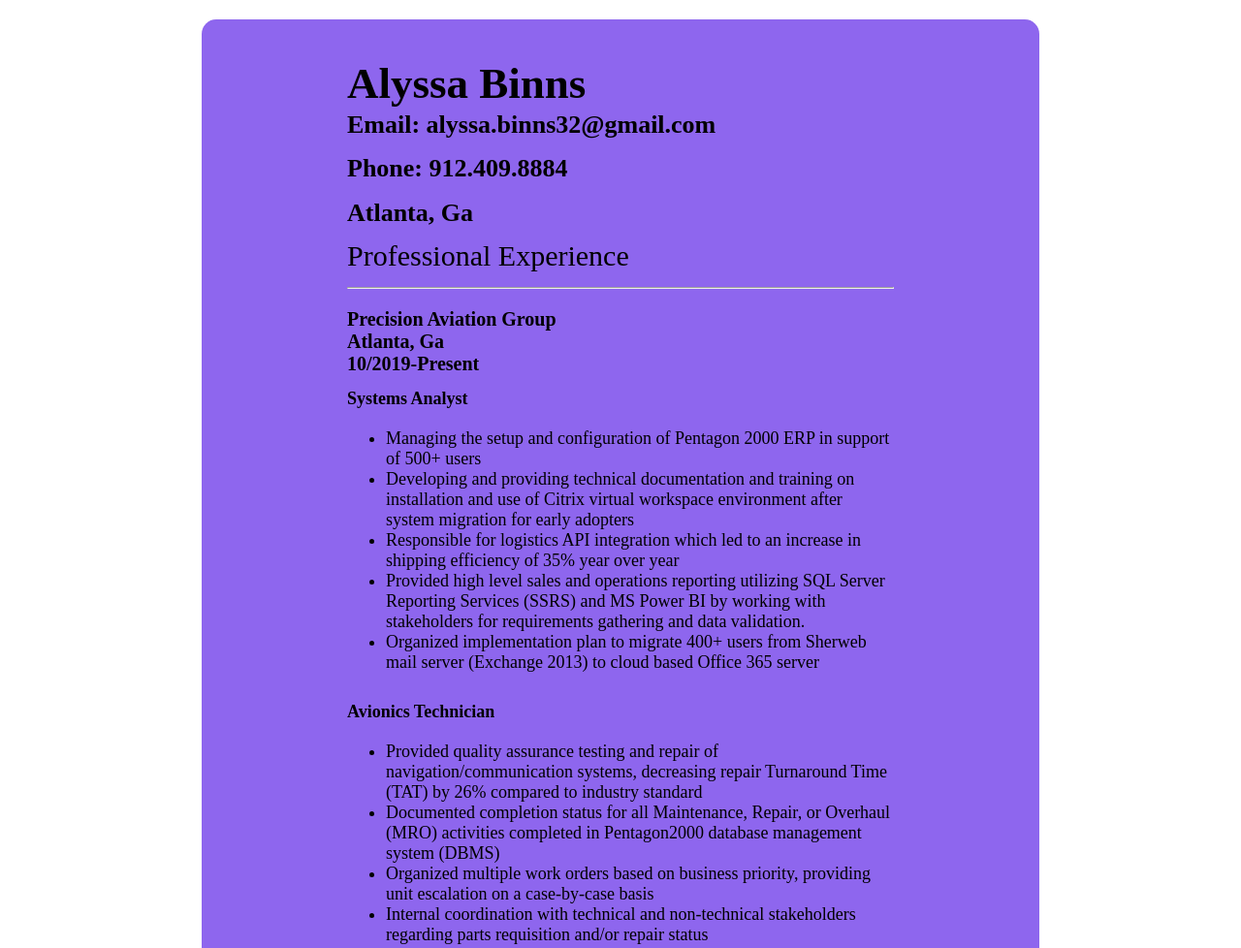
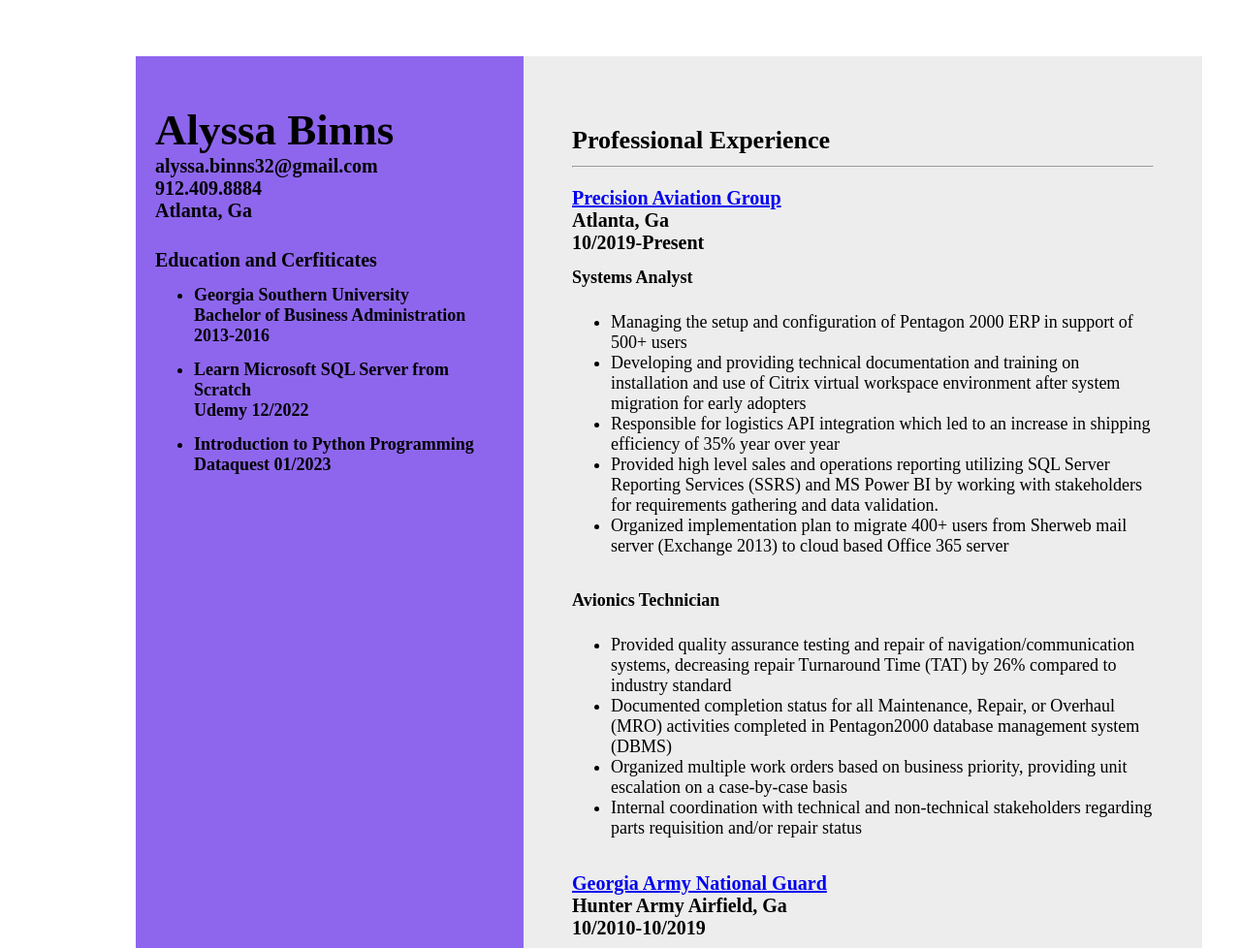
Before and after one commit to alyssabinns/alyssabinns.github.io, a plain HTML site: page index.html in a window 1280 px wide. Shown: the top 978 px of the page at 97% size. Drawn offline with Linux system fonts and the light colour scheme.

Commit message:
Resume update 1
-Added skills section
-Split resume into left and right grid utilizing grid-template-columns CSS property
-Updated container, experience, and education sections to division classes instead of IDs
-Center justified body, was previously left justified

```diff
--- a/Resume CSS.css
+++ b/Resume CSS.css
@@ -1,18 +1,56 @@
-#container {
-	margin-top: 20px;
-	margin-left: 200px;
-	margin-right: 200px;
+body {
+    display: flex;
+    justify-content: center;
+    align-items: center;
+    min-height:100vh;
+}
 
-	padding: 10px 150px 10px 150px;
+.container {
+    position: relative;
+    width: 100%;
+    max-width: 1000px;
+    min-height: 1000px;
+    background: #fff;
+    margin:50px;
+    display: grid;
+    grid-template-columns: 2fr 3fr ;
 
-	border-radius: 15px;
-	background-color: #8e66ee;
+}
 
+.left_side {
+	position: relative;
+	width: 100% ;
+	padding: 50px;
+	background: #8e66ee;
+	margin:0;
+    padding:20px;
+    box-sizing:border-box;
+}
+
+
+
+.right_side {
+	position: relative;
+	width: 100% ;
+	padding: 50px;
+	background: #ecececec;
+
+}
+
+#content-contact {
+	font-size: 15px;
+	margin-right:10px;
 	text-align: left;
 }
 
-#content-experience {
-	font-size: 30px;
+
+.content-education {
+	font-size: 15px;
+	margin-right:10px;
+}
+
+.content-experience {
+	font-size: 35px;
 }
 
 h1 {
--- a/index.html
+++ b/index.html
@@ -6,18 +6,37 @@
     </head>
 
     <body>
-        <div id= "container">
+        <div class= "container">
+            <div class="left_side">
+                <h1>Alyssa Binns</h1>
                 <div id="content-contact">
-                <h1>Alyssa Binns</h1>
-                <h2>Email: alyssa.binns32@gmail.com</h2>
-                <h2>Phone: 912.409.8884</h2>
-                <h2>Atlanta, Ga</h2>
+                    <h3>alyssa.binns32@gmail.com
+                    <br>912.409.8884
+                    <br>Atlanta, Ga</h3>
                 </div><br>
-            <div id="content-experience"
+                <div class="content-education">
+                    <h3>Education and Cerfiticates</h3>
+                        <ul>
+                            <li>
+                                <h4>Georgia Southern University
+                                <br>Bachelor of Business Administration 2013-2016</br></h4>
+                            </li>
+                            <li>
+                                <h4>Learn Microsoft SQL Server from Scratch
+                                <br>Udemy 12/2022</br></h4>
+                            </li>
+                            <li>
+                                <h4>Introduction to Python Programming Dataquest 01/2023</h4>
+                            </li>
+                        </ul>
+                </div>
+            </div>
+            <div class="right_side">
+                <div class="content-experience" >
                     <h2>Professional Experience</h2>
                     <hr></hr>
                 <div id="content-precision">
-                <h3>Precision Aviation Group
+                    <a href = 'https://www.precisionaviationgroup.com/precision-aviation-group/sales-exchanges-overhauls-worldwide/?gclid=Cj0KCQjwrfymBhCTARIsADXTabnpQsbJZWj-kj6JV6rahEx2RwJhfI7MBDVlnk34bk6ZfYYOqG8-h-AaAjsFEALw_wcB'><h3>Precision Aviation Group</a>
                     <br>Atlanta, Ga</br>
                     10/2019-Present</h3>
                 <div class = "block-content">
@@ -38,7 +57,7 @@
                         <li>Internal coordination with technical and non-technical stakeholders regarding parts requisition and/or repair status</li>
                     </ul>
                 <div id="content-gang">
-            <h3>Georgia Army National Guard
+                    <a href = 'https://ga.ng.mil/'><h3>Georgia Army National Guard</a>
                 <br>Hunter Army Airfield, Ga</br>
                     10/2010-10/2019</h3>
                 </div>
@@ -50,9 +69,12 @@
                         <li>Trained end users/subordinates on use and repair of avionics equipment</li>
                     </ul>
                 </div>
-            <h3>Spry Methods
+                <div id="content-spry">
+                    <a href = 'https://sprymethods.com/'><h3>Spry Methods</a>
                         <br>Charleston, SC</br>
                     01/2017-12/2017</h3>
+                </div>
+                <div class = "block-content">
                 <h4>Program Analyst</h4>
                     <ul>
                         <li>Provided Tier 1 help desk support for stakeholders, using BMC Remedy (now BMC Helix ITSM) change management database for AWS migration</li>
@@ -61,6 +83,18 @@
                         <li>Created standard operating procedure for queue escalation resulting in a 34% reduction in ticket turnaround times</li>
                     </ul>
                 </div>
+                <div id ="content-skills">
+                <h2>Skills</h2>
+                    <ul>
+                        <li>MS SQL</li>
+                        <li>SSRS</li>
+                        <li>SSMS</li>
+                        <li>Power BI</li>
+                        <li>MS Office 365</li>
+                        <li>API Integration</li>
+                    </ul>
+                </div>
+            </div>
         </div>
     </body>
 </html>
```
Lines whose indentation alone changed are shown as unchanged.
